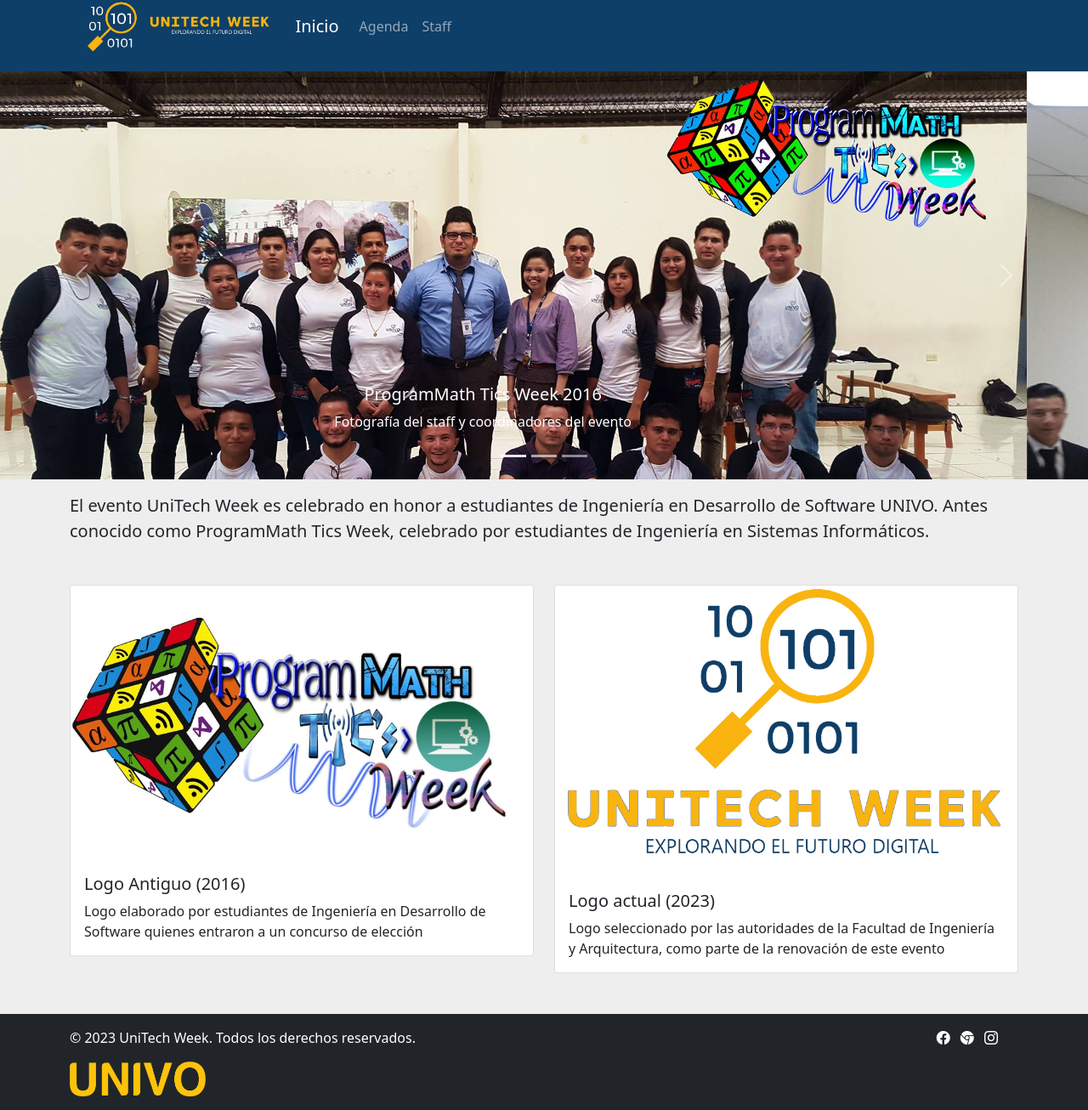
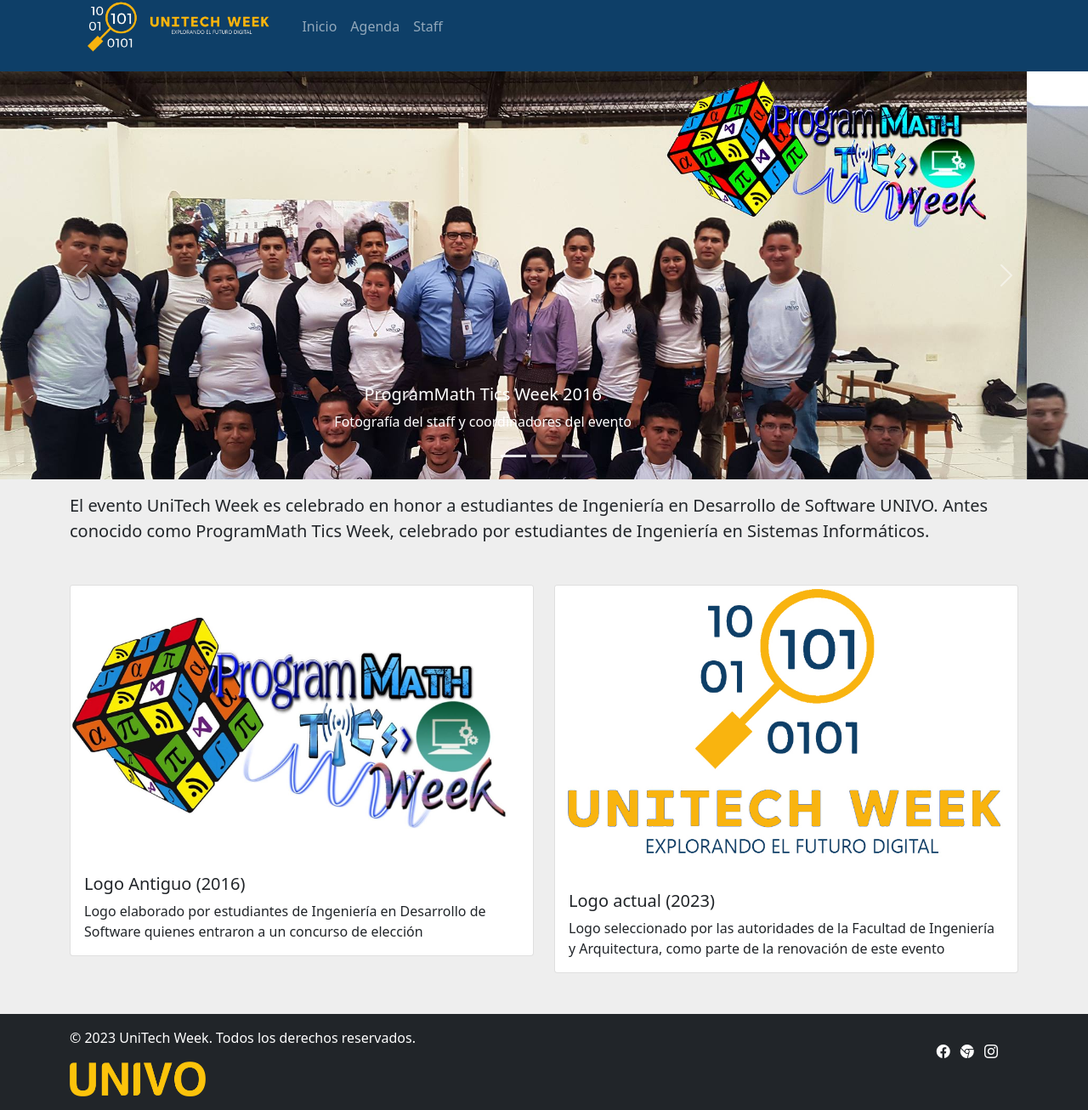
Before and after one commit to rotsenk/UniTech, a plain HTML site: page index.html in a window 1280 px wide. Shown: the part 22-1328 px from the top of the page at 85% size. Drawn offline with nearby package versions, Linux system fonts and the light colour scheme.

Commit message:
footer modified

```diff
--- a/index.html
+++ b/index.html
@@ -18,13 +18,15 @@
             <a class="navbar-brand" href="/">
                 <img class="img-fluid img-logoUniTech" src="/images/LogoUniTechWeek-Oficial-Sin-Fondo.png" alt="Logo de Mi Sitio Web">
             </a>
-            <a class="navbar-brand" href="/">Inicio</a>
             <button class="navbar-toggler" type="button" data-bs-toggle="collapse" data-bs-target="#navbarNav"
                 aria-controls="navbarNav" aria-expanded="false" aria-label="Toggle navigation">
                 <span class="navbar-toggler-icon"></span>
             </button>
             <div class="collapse navbar-collapse" id="navbarNav">
                 <ul class="navbar-nav ml-auto">
+                    <li class="nav-item">
+                        <a class="nav-link" href="/">Inicio</a>
+                    </li>
                     <li class="nav-item">
                         <a class="nav-link" href="./pages/Agenda.html">Agenda</a>
                     </li>
@@ -118,7 +120,7 @@
                         <p>&copy; 2023 UniTech Week. Todos los derechos reservados.</p>
                         <img src="./images/univo-yellow-font.png" class="img-univo-footer" alt="">
                     </div>
-                    <div class="col-md-6 text-md-end">
+                    <div class="col-md-6 text-md-end mt-3">
                         <ul class="list-inline">
                             <li class="list-inline-item">
                                 <a href="https://web.facebook.com/UNIVOSM" target="_blank" class="text-white">
```
Also changed, not shown: pages/Agenda.html (+4 -2 lines), pages/Staff.html (+4 -2 lines).
